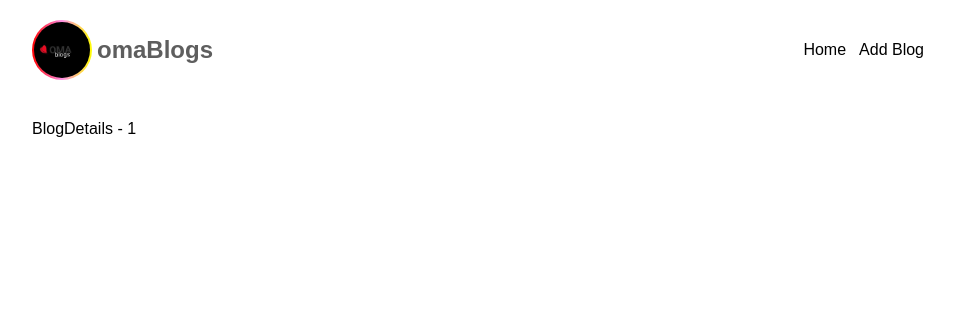
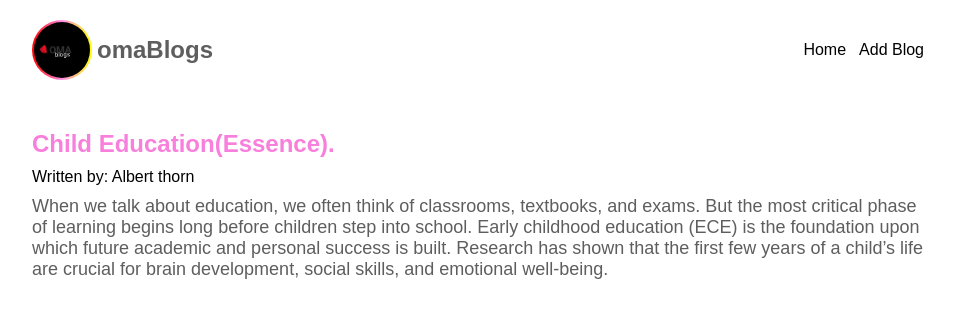
Before and after one commit to dannie-bowser/Omasanblog, a React (Vite) app: page /blogs/1 in a window 1280 px wide. Shown: the top 318 px of the page, without its empty margins (160-1114 px from the left). Built offline with nearby package versions, Linux system fonts and the light colour scheme; data requests are answered from the project's data file; a web font is replaced by a local one.

Commit message:
added blogdetails page

```diff
--- a/src/components/BlogDetails.jsx
+++ b/src/components/BlogDetails.jsx
@@ -1,13 +1,26 @@
 import React from 'react'
 import { useParams } from 'react-router-dom/cjs/react-router-dom.min'
+import useFetch from '../UseFetch';
 
 const BlogDetails = () => {
 
     const { id } = useParams();
+    const { data: blog, loading, error } = useFetch('http://localhost:8000/blogs/' + id);
+
+    console.log(blog);
 
   return (
     <div className='content'>
-        <div>BlogDetails - { id }</div>
+        {loading && <p className='loading'>Loading resources...</p>}
+        {error && <div className='loading'>{ error }</div>}
+        {blog && (
+          <article className='blog-details'>
+            <h2>{ blog.title }</h2>
+            <p>Written by: { blog.author }</p>
+            <div>{ blog.body }</div>
+          </article>
+
+        )}
     </div>
   )
 }
--- a/src/index.css
+++ b/src/index.css
@@ -115,5 +115,17 @@
 }
 .content{
   width: 70%;
-  margin:  40px auto auto;
+  margin:  50px auto auto;
 }
+
+.blog-details h2{
+   color: #f87fdc;
+}
+.blog-details div{
+   color:#5e5e5e;
+   font-size: 18px;
+}
+.blog-details p{
+   font-weight: 500;
+   margin: 10px auto;
+}
```
